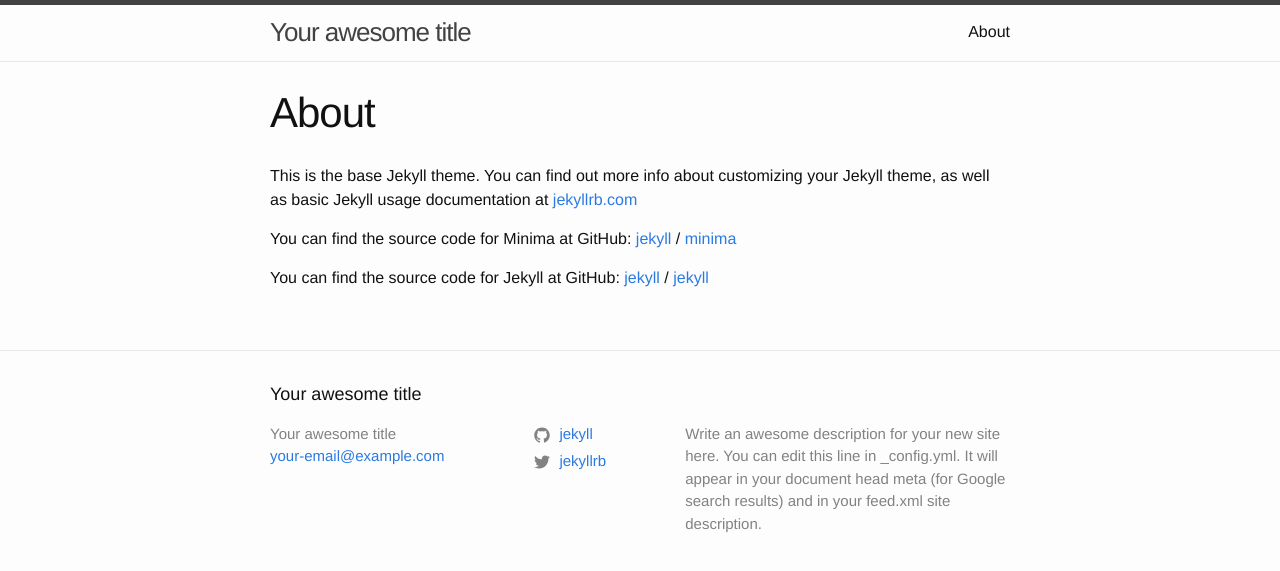
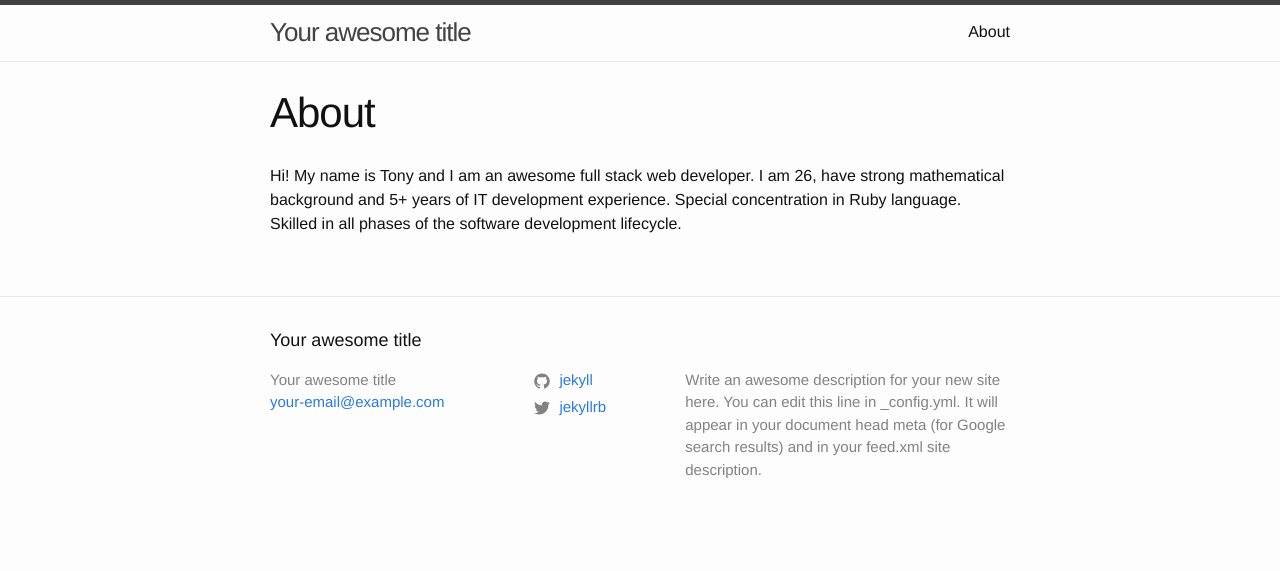
Before and after one commit to thetonyrom/thetonyrom.github.io, a Jekyll site: the page built from about.md, in a window 1280 px wide. Shown: the top 571 px of the page. Built offline with Jekyll 4.4.1, drawn with Linux system fonts in a browser that asks for light colours.

Commit message:
Update about page

```diff
--- a/about.md
+++ b/about.md
@@ -4,15 +4,4 @@
 permalink: /about/
 ---
 
-This is the base Jekyll theme. You can find out more info about customizing your Jekyll theme, as well as basic Jekyll usage documentation at [jekyllrb.com](https://jekyllrb.com/)
-
-You can find the source code for Minima at GitHub:
-[jekyll][jekyll-organization] /
-[minima](https://github.com/jekyll/minima)
-
-You can find the source code for Jekyll at GitHub:
-[jekyll][jekyll-organization] /
-[jekyll](https://github.com/jekyll/jekyll)
-
-
-[jekyll-organization]: https://github.com/jekyll
+Hi! My name is Tony and I am an awesome full stack web developer. I am 26, have strong mathematical background and 5+ years of IT development experience. Special concentration in Ruby language. Skilled in all phases of the software development lifecycle.
```
